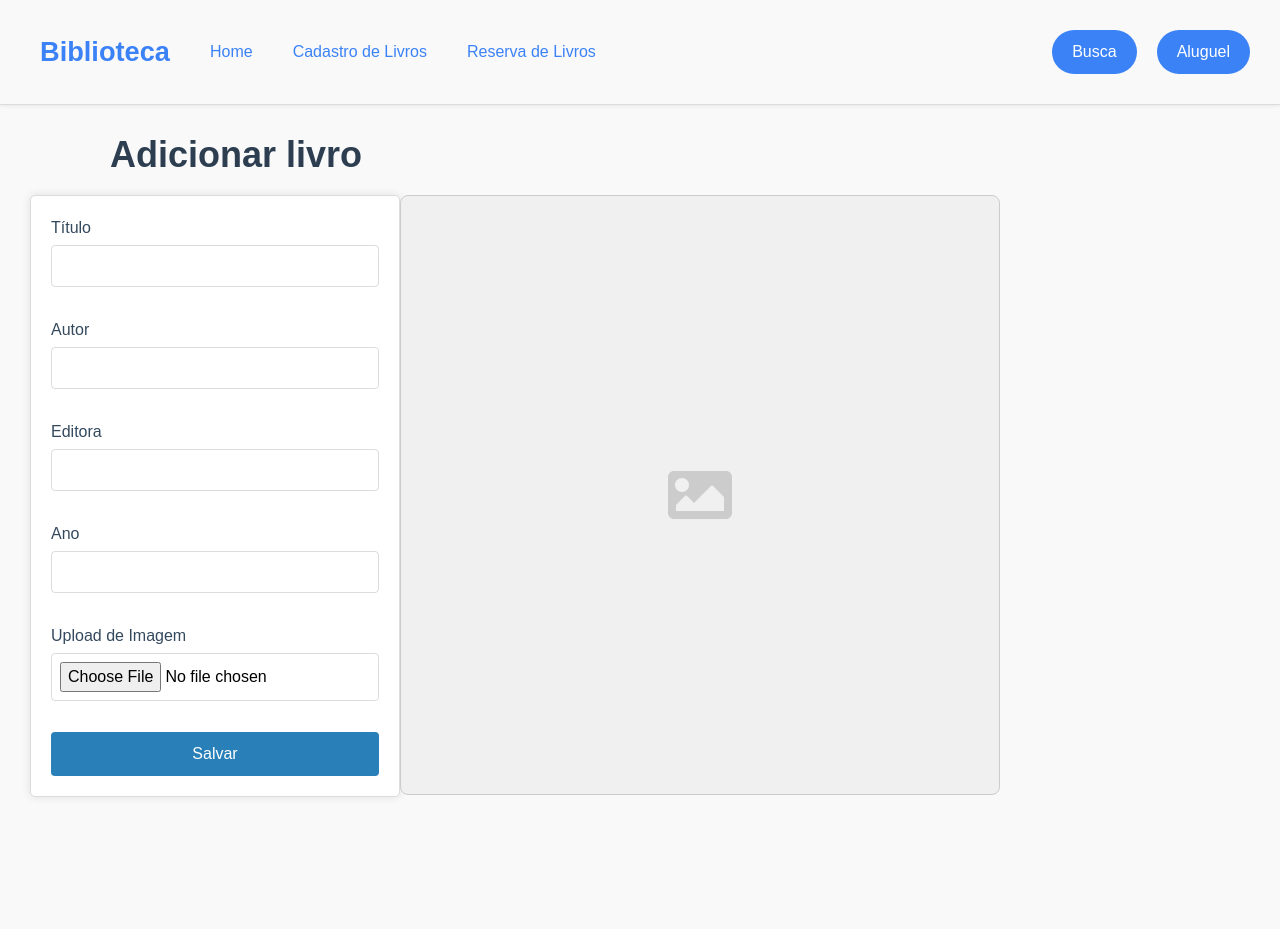
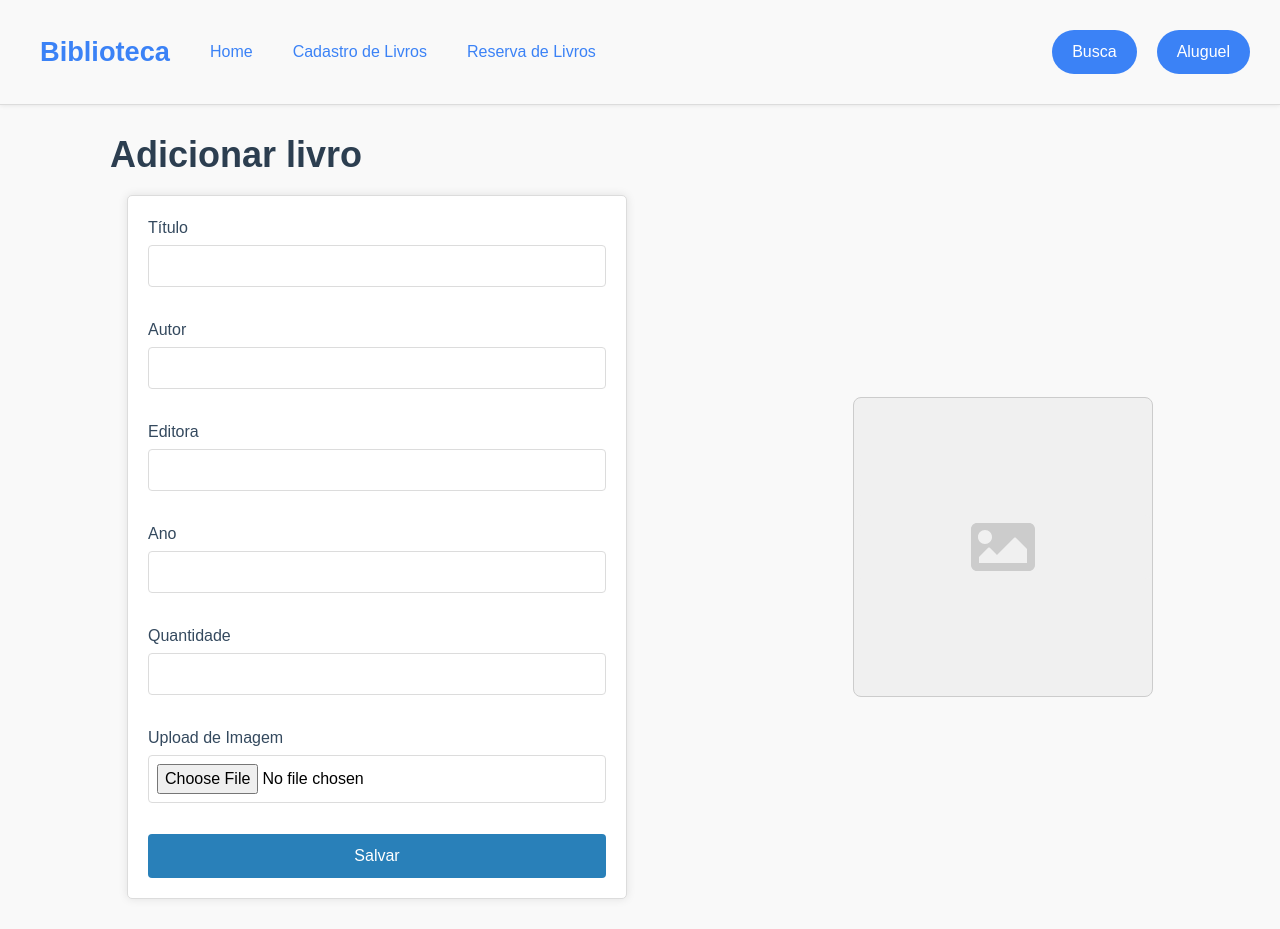
Before and after one commit to bsgabriel/pds-biblioteca-front, a React (Create React App) app in the folder frontend/: page /books in a window 1280 px wide. Before the commit the page ends 867 px from the top, so only its background shows below. Built offline with nearby package versions, Linux system fonts and the light colour scheme.

Commit message:
feat: atualizando o form inserindo o input de quantidade

```diff
--- a/frontend/src/components/BookForm.jsx
+++ b/frontend/src/components/BookForm.jsx
@@ -6,7 +6,7 @@ import "../styles/BookForm.css";
 
 const baseURL = "http://localhost:8080/book";
 
-const BookForm = ({ onSave }) => {
+const BookForm = ({ book, onSave }) => {
   const { bookId } = useParams();
   const [formData, setFormData] = useState({
     title: "",
@@ -14,23 +14,24 @@ const BookForm = ({ onSave }) => {
     publisher: "",
     year: "",
     imageBook: "",
+    stockQuantity: "",
   });
 
   useEffect(() => {
+    if (book) {
+      setFormData(book);
+    } else if (bookId) {
       const fetchBook = async () => {
         try {
           const response = await axios.get(`${baseURL}/${bookId}`);
-        console.log(response.data);
           setFormData(response.data);
         } catch (error) {
           console.error("Error fetching book:", error);
         }
       };
-
-    if (bookId) {
       fetchBook();
     }
-  }, [bookId]);
+  }, [book, bookId]);
 
   const handleChange = (e) => {
     const { name, value } = e.target;
@@ -109,6 +110,16 @@ const BookForm = ({ onSave }) => {
             required
           />
         </div>
+        <div>
+          <label>Quantidade</label>
+          <input
+            type="number"
+            name="stockQuantity"
+            value={formData.stockQuantity}
+            onChange={handleChange}
+            required
+          />
+        </div>
         <div className="image-upload">
           <label>Upload de Imagem</label>
           <input type="file" accept="image/*" onChange={handleImageChange} />
--- a/frontend/src/pages/BooksPage.jsx
+++ b/frontend/src/pages/BooksPage.jsx
@@ -7,23 +7,7 @@ import Layout from "../components/Layout";
 const baseURL = "http://localhost:8080/book";
 
 const BooksPage = () => {
-  const [books, setBooks] = useState([
-    {
-      id: 1,
-      title: "Mock Book 1",
-      author: "Author 1",
-      publisher: "Publisher 1",
-      year: 2021,
-    },
-    {
-      id: 2,
-      title: "Mock Book 2",
-      author: "Author 2",
-      publisher: "Publisher 2",
-      year: 2022,
-    },
-  ]);
-
+  const [books, setBooks] = useState([]);
   const [editingBook, setEditingBook] = useState(null);
   const [searchParams] = useSearchParams();
   const editId = searchParams.get("edit");
--- a/frontend/src/styles/BookForm.css
+++ b/frontend/src/styles/BookForm.css
@@ -1,7 +1,20 @@
-/* Formulário de Livro */
+.book-form-container {
+  display: flex;
+  flex-wrap: wrap;
+  justify-content: center;
+  align-items: center;
+  width: 100%;
+  gap: 2rem;
+}
+
 .book-form {
+  display: flex;
+  flex-direction: column;
+  gap: 1rem;
+  flex: 1;
   max-width: 500px;
-  margin: 0 auto 40px auto;
+  width: 100%;
+  margin: 0 auto;
   padding: 20px;
   background-color: #ffffff;
   border: 1px solid #dcdcdc;
@@ -41,21 +54,6 @@
   background-color: #1f618d;
 }
 
-.book-form-container {
-  display: flex;
-  justify-content: space-around;
-  align-items: flex-start;
-  width: 100%;
-}
-
-.book-form {
-  display: flex;
-  flex-direction: column;
-  gap: 1rem;
-  flex: 1;
-  max-width: 400px;
-}
-
 .image-upload {
   display: flex;
   flex-direction: column;
@@ -66,13 +64,16 @@
   display: flex;
   justify-content: center;
   align-items: center;
-  width: 600px;
-  height: 600px;
+  width: 100%;
+  max-width: 300px; /* Tamanho máximo do contêiner */
+  max-height: 300px; /* Altura máxima do contêiner */
+  min-width: 300px; /* Tamanho mínimo quando vazio */
+  min-height: 300px; /* Altura mínima quando vazio */
   border: 1px solid #ccc;
   border-radius: 8px;
   background-color: #f0f0f0;
-  margin-right: 250px;
-  padding: 5px;
+  margin-left: auto;
+  margin-right: auto;
 }
 
 .book-form-container img {
@@ -83,6 +84,8 @@
   display: flex;
   max-width: 100%;
   max-height: 100%;
+  width: 100%; /* Ajusta a largura da imagem */
+  height: 100%; /* Ajusta a altura da imagem */
   border-radius: 8px;
 }
 
```
Lines whose indentation alone changed are shown as unchanged.
